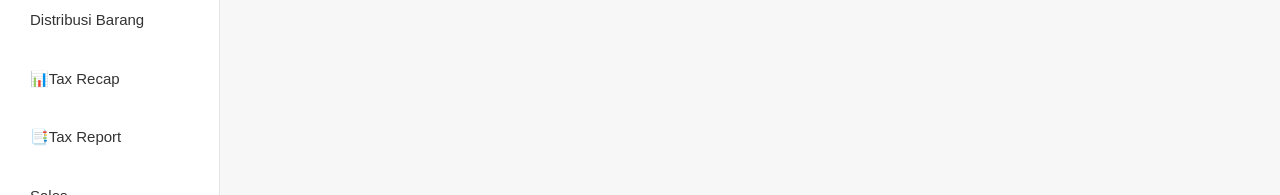
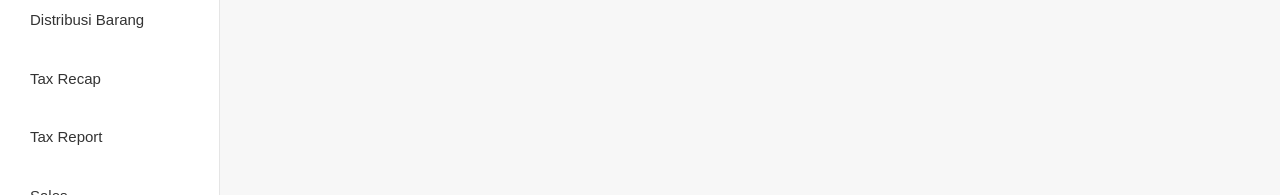
Before and after one commit to lovaire/PROPOSAL-Frontend-deploy, a Vue app: page /menu in a window 1280 px wide. Shown: the part 329-524 px from the top of the page. Built offline with nearby package versions, Linux system fonts and the light colour scheme; no server answers; sample sign-in values are in the browser's storage.

Commit message:
ganti logo

```diff
--- a/src/components/AppSidebar.vue
+++ b/src/components/AppSidebar.vue
@@ -27,12 +27,12 @@
       </router-link>
 
       <router-link to="/tax-recap" class="menu-item">
-        <span class="icon">📊</span>
+        <span class="icon"></span>
         <span class="text">Tax Recap</span>
       </router-link>
 
       <router-link to="/tax-report" class="menu-item">
-        <span class="icon">📑</span>
+        <span class="icon"></span>
         <span class="text">Tax Report</span>
       </router-link>
 
@@ -62,7 +62,7 @@
 </template>
 
 <script setup>
-import logoUrl from '../assets/logo.svg'
+import logoUrl from '@/assets/logo.png';
 import {useAuthStore} from "@/stores/profile";
 import {useRoute} from "vue-router";
 
--- a/src/views/SalesDetail.vue
+++ b/src/views/SalesDetail.vue
@@ -80,7 +80,7 @@ const showInvoiceModal = ref(false);
 const invoiceData = ref({
   salesId: route.params.id,
   invoiceDate: new Date().toISOString().slice(0, 16),
-  paymentMethod: 'cash'
+  paymentMethod: 'CASH'
 });
 
 const fetchDetail = async () => {
--- a/src/views/SalesList.vue
+++ b/src/views/SalesList.vue
@@ -78,7 +78,7 @@ const showInvoiceModal = ref(false);
 const invoiceData = ref({
   salesId: '',
   invoiceDate: new Date().toISOString().slice(0, 16),
-  paymentMethod: 'cash'
+  paymentMethod: 'CASH'
 });
 
 const fetchSales = async () => {
@@ -105,7 +105,7 @@ const closeInvoiceModal = () => {
   invoiceData.value = {
     salesId: '',
     invoiceDate: new Date().toISOString().slice(0, 16),
-    paymentMethod: 'cash'
+    paymentMethod: 'CASH'
   };
 };
 
--- a/src/views/profile/Login.vue
+++ b/src/views/profile/Login.vue
@@ -39,7 +39,7 @@ const handleLogin = async () => {
     <div class="left-section">
       <div class="logo-box">
         <div class="logo-placeholder">
-          <img src="https://via.placeholder.com/130x130?text=Logo" alt="Logo" style="width:100%; height:100%; object-fit:cover;">
+          <img src="https://blogger.googleusercontent.com/img/a/AVvXsEhGgBsgvmOiIdy9PyQd1K5tlCQqWf79sQxVDJy2V0zD7o1O0PtRhX6dCYnLX9w1AkxTrsrOr8usSHFHgT-BZDv5OOOlkETPXIhy-Oaze04VNZ7WTP29JK5yXerOUSSLFDHr-8HKqdyQECZTjxy13_qy0i5MueKyDltZkuFTjCwYvwBE96rGbqZAgBO6ZdA" alt="Logo" style="width:100%; height:100%; object-fit:cover;">
         </div>
       </div>
       <p class="welcome-text">Selamat Datang di</p>
```
Also changed, not shown: src/assets/logo.png, src/assets/logo.svg.
